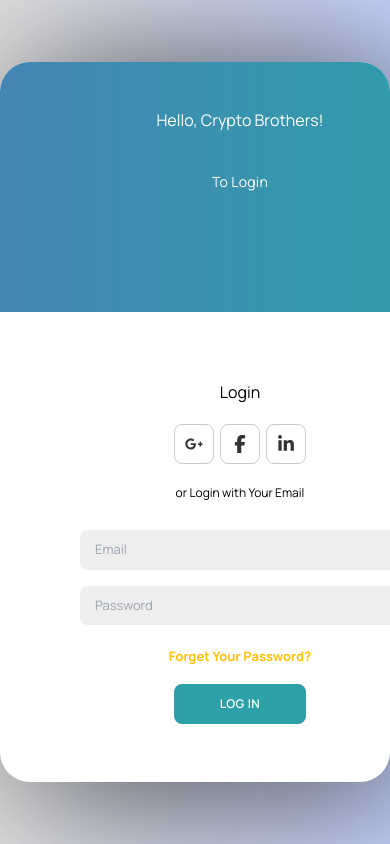
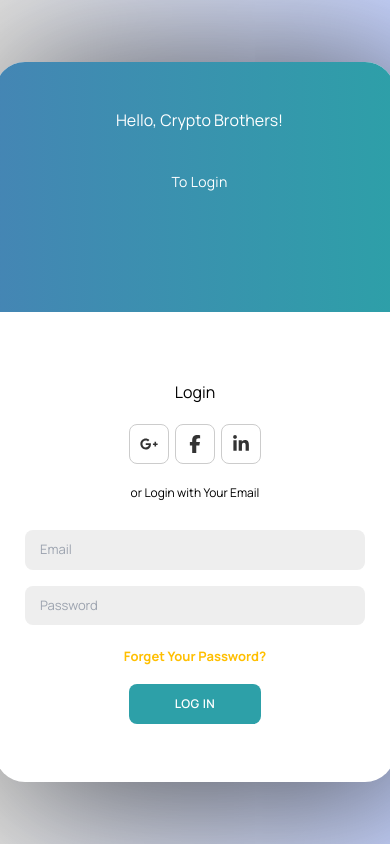
Before and after one commit to samscript18/cryptobros, a Next.js app: page /login in a window 390 px wide. Built offline with nearby package versions, Linux system fonts and the light colour scheme.

Commit message:
responsiveness

```diff
--- a/src/app/globals.css
+++ b/src/app/globals.css
@@ -142,11 +142,11 @@
 @media only screen and (max-width: 790px) {
   .container {
     min-height: 720px;
-    width: 480px;
+    max-width: 400px;
   }
   .container form {
-    width: 480px;
-    padding: 80px;
+    width: 400px;
+    padding: 30px 30px;
   }
 }
 
@@ -155,18 +155,29 @@
   width: 50%;
   z-index: 1;
 }
-@media only screen and (max-width: 790px) {
-  .sign-up {
+.sign-in{
+    left: 1;
+    width: 50%;
+    z-index: 2;
+}
+@media only screen and (max-width: 790px){
+    .sign-up{
         top: 300px;
         height: 50%;
     }
-  .toggle-container {
+    .toggle-container{
         height: 300px;
         top: -350px;
         overflow: hidden;
         width: 480px;
         left: 0;
          border-radius: 0px 0px 0px 0px;
+    }
+}
+@media only  screen and (max-width: 480px){
+    .toggle-container{
+        top: -300px;
+        height: 250px;
     }
 }
 
@@ -253,7 +264,7 @@
     height: 300px;
     top: -350px;
     overflow: hidden;
-    width: 480px;
+    width: 409px;
     left: 0;
     border-radius: 0px 0px 0px 0px;
   }
```
Lines whose indentation alone changed are shown as unchanged.
